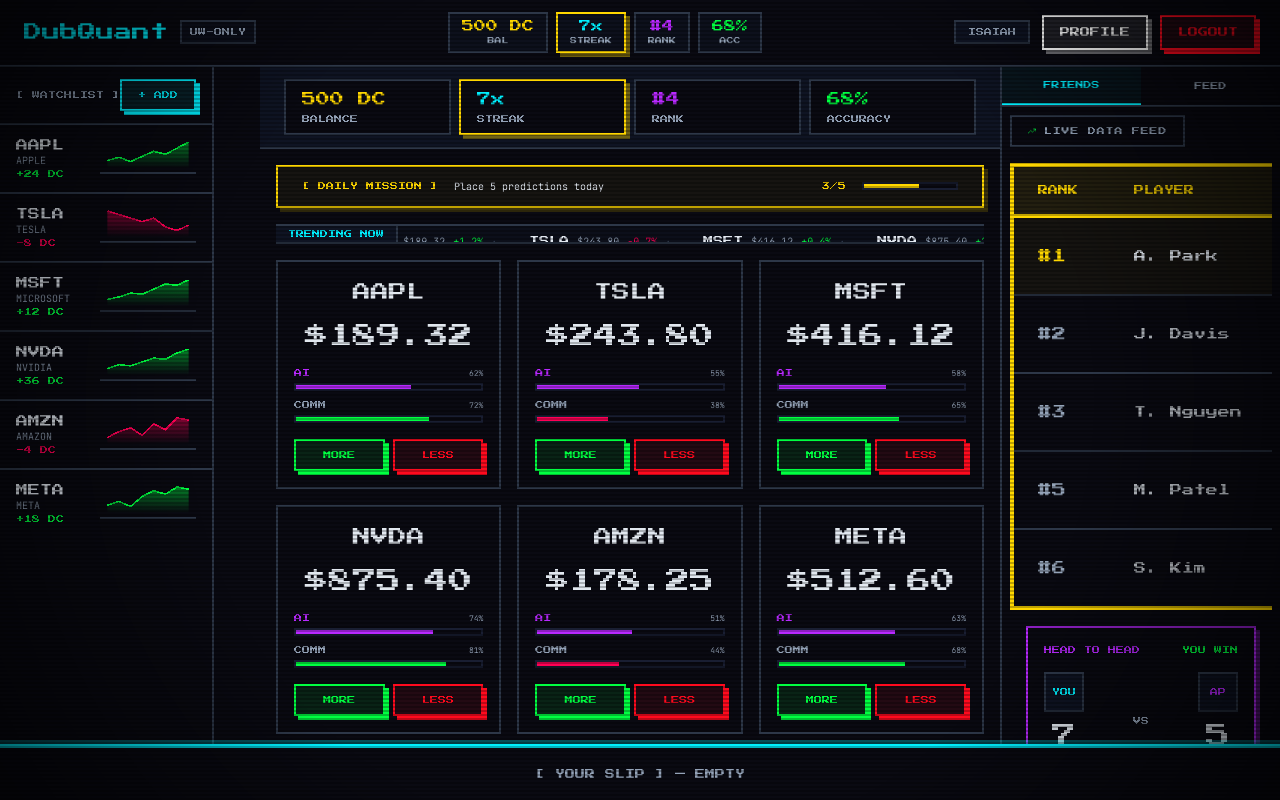
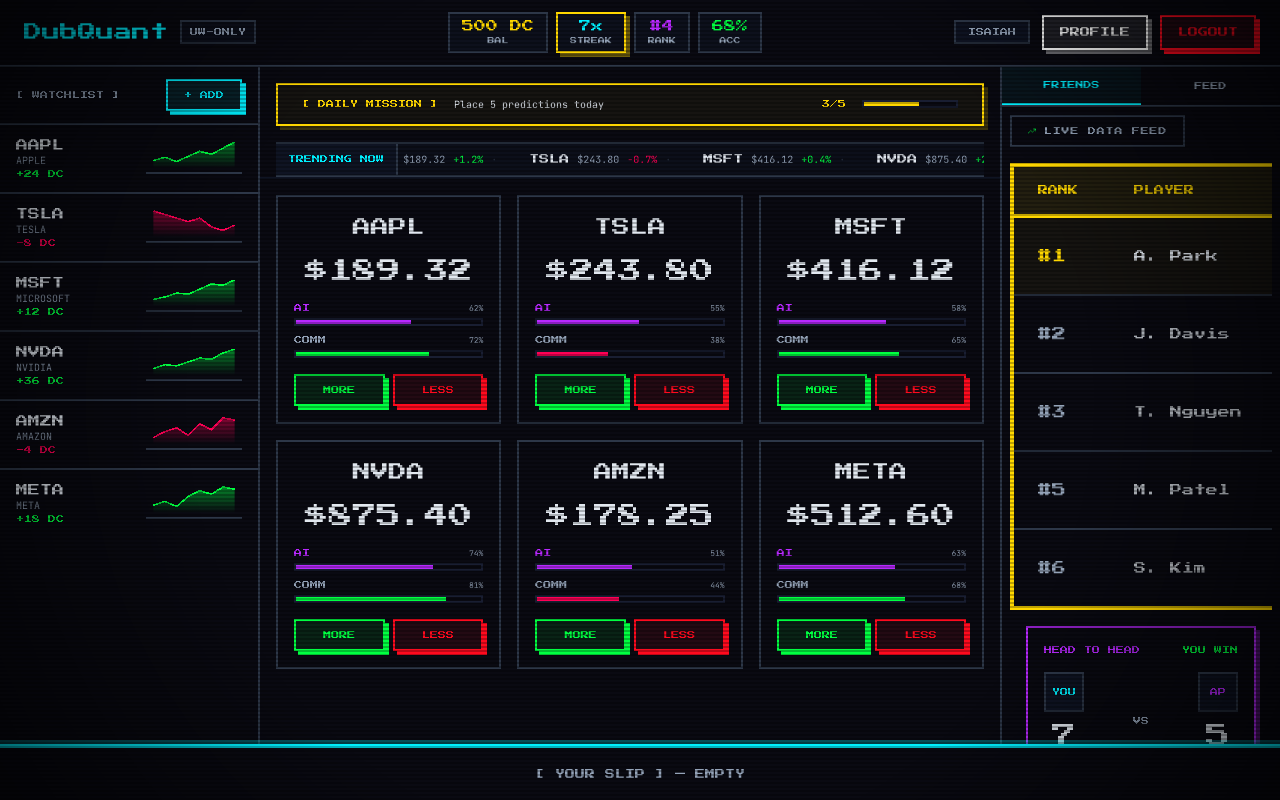
Before and after one commit to hcp-uw/ccp-coin, a Next.js app in the folder frontend/: page /dashboard in a window 1280 px wide. Built offline with nearby package versions, Linux system fonts and the light colour scheme.

Commit message:
feat: add ScrollWithProgress wrapper and restructure dashboard grid layout

```diff
--- a/frontend/src/app/dashboard/page.tsx
+++ b/frontend/src/app/dashboard/page.tsx
@@ -2,7 +2,6 @@
 
 import { useState } from "react";
 import { MotionConfig } from "framer-motion";
-import { DashboardStatBar } from "@/components/dashboard/DashboardStatBar";
 import { DashboardWatchlist } from "@/components/dashboard/DashboardWatchlist";
 import { DailyMissionStrip } from "@/components/dashboard/DailyMissionStrip";
 import { TrendingTickerTape } from "@/components/dashboard/TrendingTickerTape";
@@ -11,6 +10,7 @@
 import { SocialPanel } from "@/components/dashboard/SocialPanel";
 import { MobileBottomNav } from "@/components/dashboard/MobileBottomNav";
 import { SlipProvider, useSlip } from "@/hooks/useSlip";
+import { ScrollWithProgress } from "@/components/shared/ScrollWithProgress";
 import {
   MOCK_USER,
   MOCK_WATCHLIST_TICKERS,
@@ -20,6 +20,7 @@
   MOCK_HEAD_TO_HEAD,
 } from "@/content/mockData";
 import type { SlipDirection } from "@/types/slip";
+
 
 export default function DashboardPage() {
   const [mobileView, setMobileView] = useState<"picks" | "watchlist" | "social">("picks");
@@ -60,17 +61,25 @@
     console.log("Placing bet:", picks);
   };
 
+  const scrollPb =
+    picks.length === 0
+      ? "pb-28"
+      : picks.length <= 2
+      ? "pb-32"
+      : "pb-44";
+
   const renderCenterContent = () => (
-    <section className="flex flex-col overflow-y-auto h-full pb-40">
-      <DashboardStatBar user={MOCK_USER} />
+    <section className="flex flex-col h-full">
       <DailyMissionStrip current={3} total={5} label="Place 5 predictions today" />
       <TrendingTickerTape items={MOCK_TRENDING_PICKS} />
+      <ScrollWithProgress className={scrollPb}>
         <ProjectionTileGrid
           picks={MOCK_TRENDING_PICKS}
           selectedPicks={picks}
           onSelect={handleSelectPick}
           onDeselect={handleRemovePick}
         />
+      </ScrollWithProgress>
     </section>
   );
 
@@ -89,37 +98,33 @@
 
   return (
     <MotionConfig reducedMotion="user">
-      <main className="h-full grid grid-cols-1 lg:grid-cols-[260px_1fr_280px] overflow-hidden">
-        <div className="hidden lg:flex h-full">
+      <main className="h-full grid grid-cols-1 lg:grid-cols-[260px_1fr_280px]">
+        <div className="hidden lg:block h-full">
           {renderWatchlist()}
         </div>
 
         <div className="flex flex-col h-full overflow-hidden">
           {mobileView === "watchlist" && (
-            <div className="flex-1 overflow-hidden lg:hidden">
+            <div className="flex-1 min-h-0 overflow-y-auto lg:hidden">
               {renderWatchlist()}
             </div>
           )}
           {mobileView === "social" && (
-            <div className="flex-1 overflow-hidden lg:hidden">
+            <div className="flex-1 min-h-0 lg:hidden">
               {renderSocial()}
             </div>
           )}
           {mobileView === "picks" && (
-            <div className="flex-1 overflow-hidden">
+            <div className="flex-1 min-h-0 flex flex-col overflow-hidden">
               {renderCenterContent()}
             </div>
           )}
         </div>
 
-        <div className="hidden lg:flex h-full">
+        <div className="hidden lg:block h-full">
           {renderSocial()}
         </div>
       </main>
-
-      <div className="lg:hidden">
-        {mobileView === "picks" && renderCenterContent()}
-      </div>
 
       <SlipDrawer
         picks={picks}
--- /dev/null
+++ b/frontend/src/components/shared/ScrollWithProgress.tsx
@@ -0,0 +1,39 @@
+"use client";
+
+import { useRef, useState } from "react";
+
+type ScrollWithProgressProps = {
+  children: React.ReactNode;
+  className?: string;
+};
+
+export function ScrollWithProgress({ children, className }: ScrollWithProgressProps) {
+  const ref = useRef<HTMLDivElement>(null);
+  const [progress, setProgress] = useState(0);
+
+  const handleScroll = () => {
+    const el = ref.current;
+    if (!el) return;
+    const max = el.scrollHeight - el.clientHeight;
+    setProgress(max > 0 ? el.scrollTop / max : 0);
+  };
+
+  return (
+    <div className="flex flex-col flex-1 min-h-0">
+      <div className="h-[2px] bg-surface shrink-0">
+        <div
+          className="h-full bg-primary"
+          style={{ width: `${progress * 100}%`, transition: "width 80ms linear" }}
+        />
+      </div>
+      <div
+        ref={ref}
+        onScroll={handleScroll}
+        className={`flex-1 min-h-0 overflow-y-auto ${className ?? ""}`}
+        style={{ scrollbarWidth: "none" } as React.CSSProperties}
+      >
+        {children}
+      </div>
+    </div>
+  );
+}
```
Lines whose indentation alone changed are shown as unchanged.
